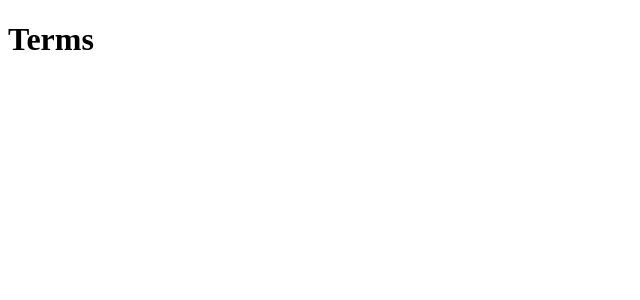
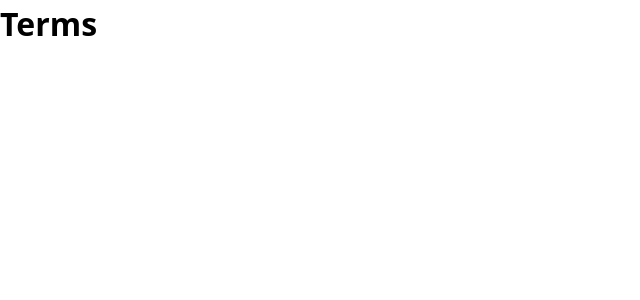
Before and after one commit to nhatkytran/123-fakturera-terms, a React (Vite) app: page / in a window 1280 px wide. Shown: the top 300 px of the page, without its empty margins (0-640 px from the left). Built offline with nearby package versions, Linux system fonts and the light colour scheme.

Commit message:
Implement global styles

```diff
--- a/src/index.css
+++ b/src/index.css
@@ -0,0 +1,67 @@
+:root {
+  --font-open-sans: 'Open Sans', monospace, sans-serif;
+}
+
+*,
+*::before,
+*::after {
+  box-sizing: border-box;
+  padding: 0;
+  margin: 0;
+}
+
+html {
+  font-size: 62.5%;
+}
+
+body {
+  width: 100%;
+  min-height: 100vh;
+  background-size: cover;
+  background-repeat: no-repeat;
+  font-family: var(--font-open-sans);
+  font-size: 1.6rem;
+  line-height: 1.5;
+  overflow-x: hidden;
+}
+
+*:disabled {
+  cursor: not-allowed;
+}
+
+button {
+  cursor: pointer;
+  font-family: var(--font-open-sans);
+}
+
+button,
+input,
+select {
+  outline: none;
+  border: none;
+  background-color: transparent;
+}
+
+img {
+  max-width: 100%;
+}
+
+a {
+  color: inherit;
+  text-decoration: none;
+}
+
+ul {
+  list-style: none;
+}
+
+p,
+h1,
+h2,
+h3,
+h4,
+h5,
+h6 {
+  overflow-wrap: break-word;
+  hyphens: auto;
+}
```
